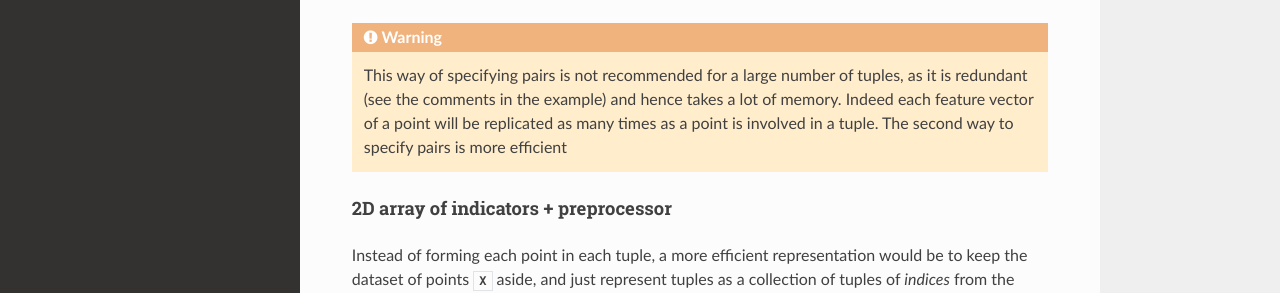
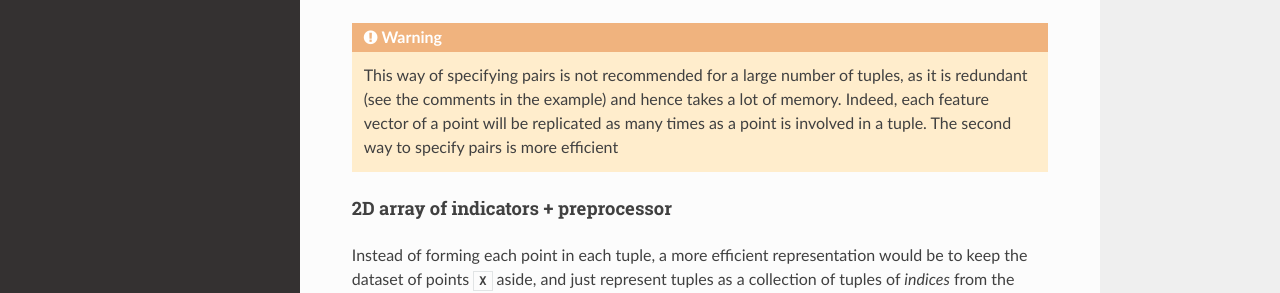
Before and after one commit to scikit-learn-contrib/metric-learn, a Sphinx documentation site: the page built from doc/weakly_supervised.rst, in a window 1280 px wide and 1400 px high, scrolled down 1364 px. Shown: the part 192-485 px from the top of the window. Built offline with Sphinx 7.4.7 and the Read the Docs theme 2.0.0, drawn with Linux system fonts in a browser that asks for light colours; pages that are not in the unit, such as notebooks, are missing from menus; some of the changed text lies outside the part shown.

Commit message:
Spellcheck

```diff
--- a/doc/weakly_supervised.rst
+++ b/doc/weakly_supervised.rst
@@ -79,11 +79,13 @@ the number of features of each point.
 >>>                     [-2.16, +0.11, -0.02]]])  # same as tuples[1, 0, :]
 >>> y = np.array([-1, 1, 1, -1])
 
-.. warning:: This way of specifying pairs is not recommended for a large number
-   of tuples, as it is redundant (see the comments in the example) and hence
-   takes a lot of memory. Indeed each feature vector of a point will be
-   replicated as many times as a point is involved in a tuple. The second way
-   to specify pairs is more efficient
+.. warning::
+
+    This way of specifying pairs is not recommended for a large number
+    of tuples, as it is redundant (see the comments in the example) and hence
+    takes a lot of memory. Indeed, each feature vector of a point will be
+    replicated as many times as a point is involved in a tuple. The second way
+    to specify pairs is more efficient
 
 
 2D array of indicators + preprocessor
```
Also changed, not shown: other parts of doc/weakly_supervised.rst (+3 -3 lines), doc/supervised.rst (+5 -5 lines).
